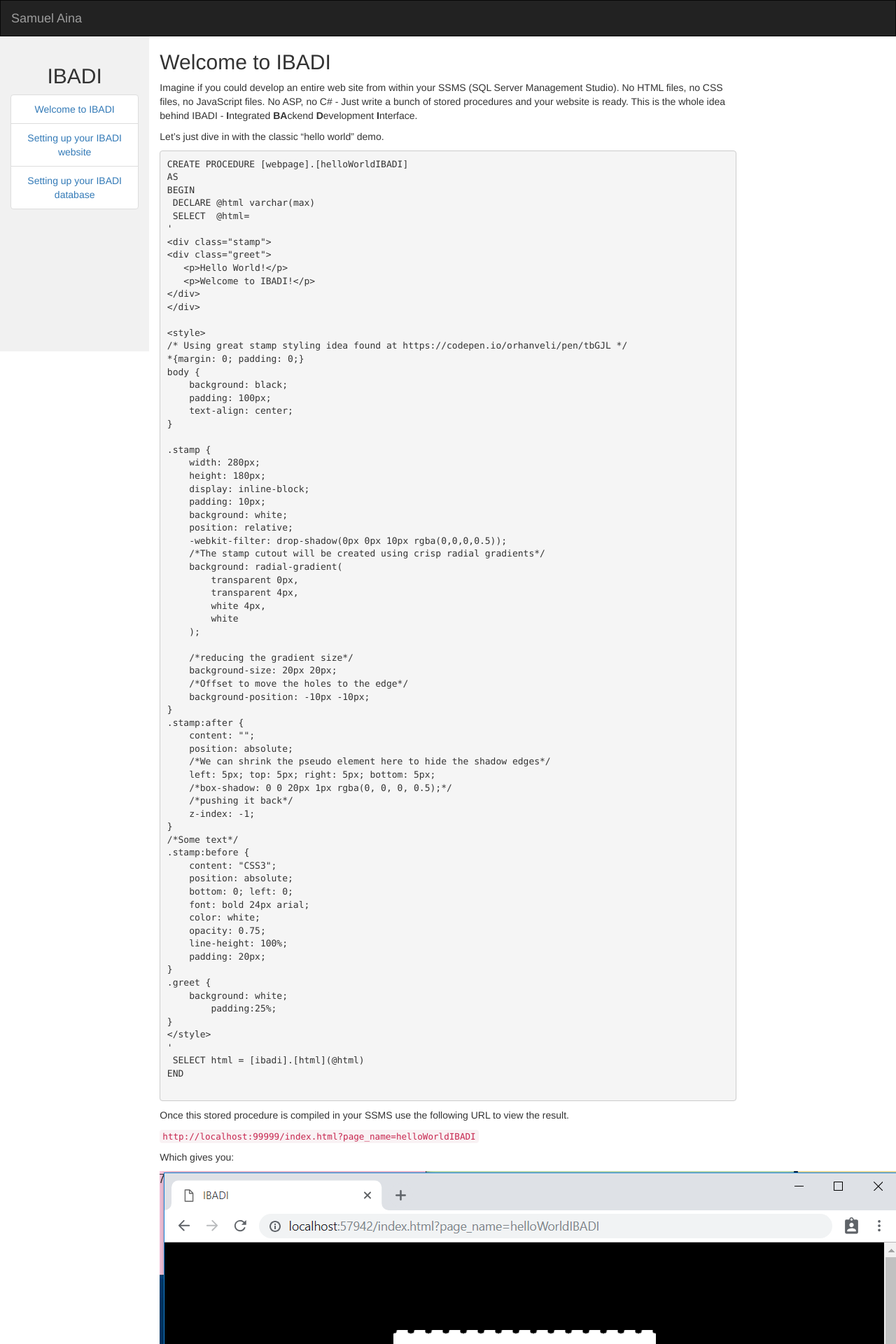
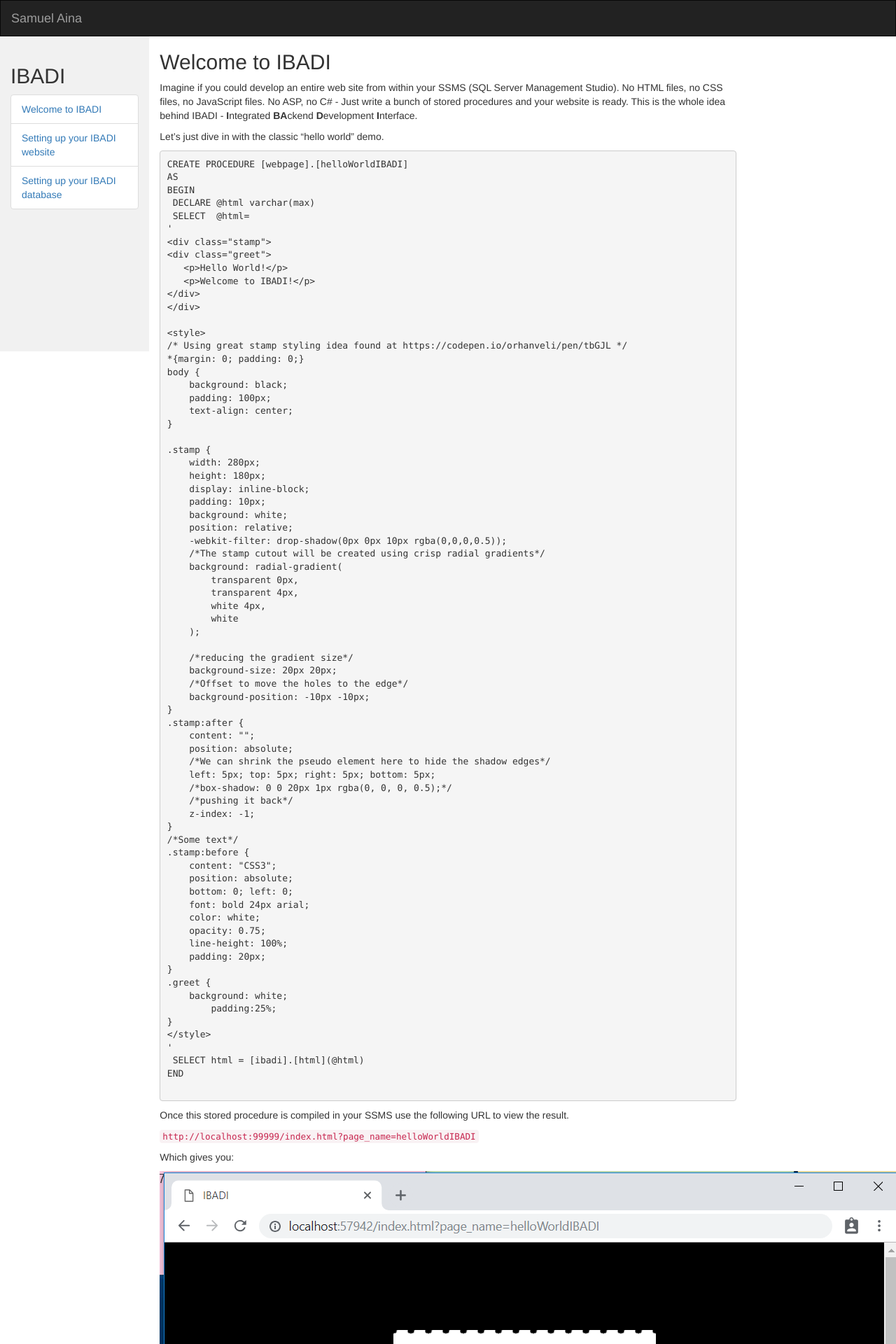
Before and after one commit to SamuelAina/IBADI-DOCS, a Jekyll site: the page built from index.md, in a window 1280 px wide. Shown: the top 1920 px of the page at 70% size. Built offline with Jekyll 4.4.1, drawn with Linux system fonts in a browser that asks for light colours; our own code applies the rules of GitHub Pages for plain Markdown files.

Commit message:
Update default.html

```diff
--- a/_layouts/default.html
+++ b/_layouts/default.html
@@ -65,7 +65,7 @@ docs:
   </div>
 </nav>
 </header>
-<div class="container-fluid text-center">
+<div class="container-fluid text-left">
   <div class="row content">
     <div class="col-sm-2 sidenav">
 <h2>{{ layout.docs_list_title }}</h2>
```
